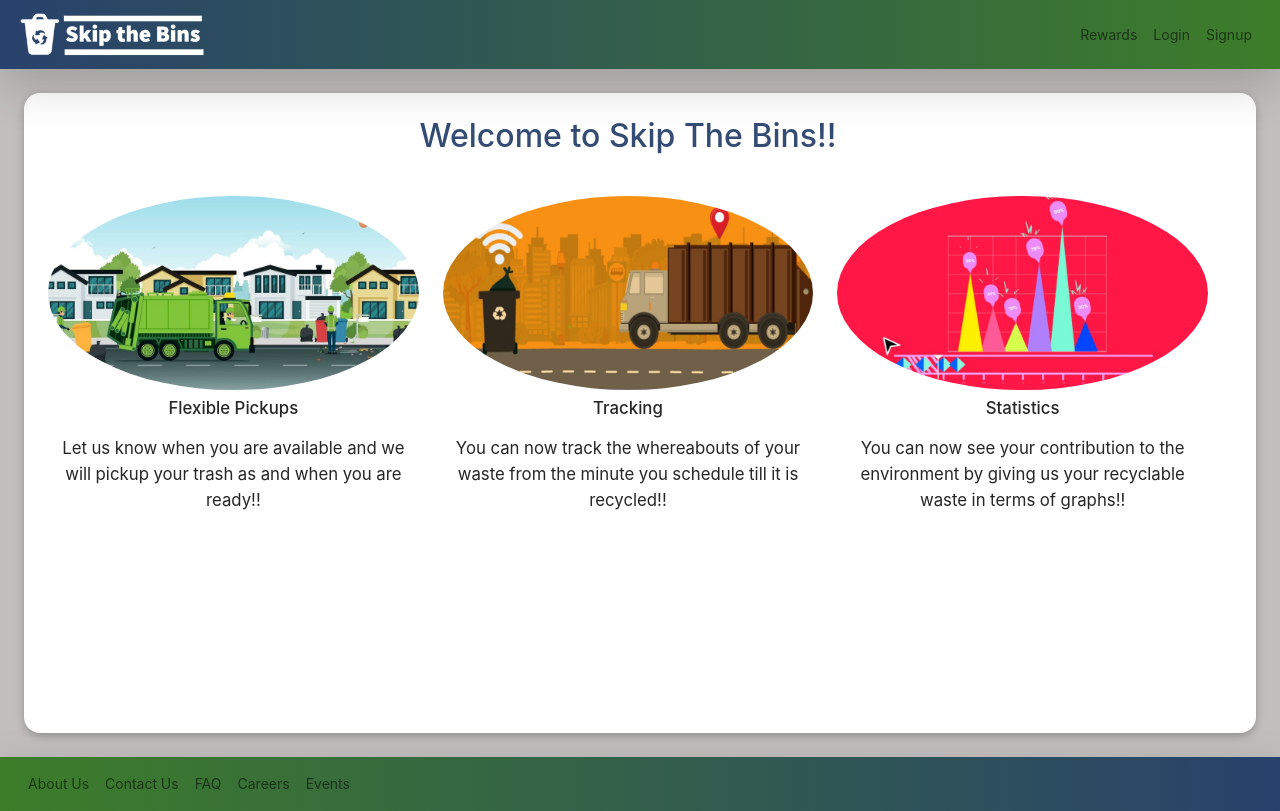
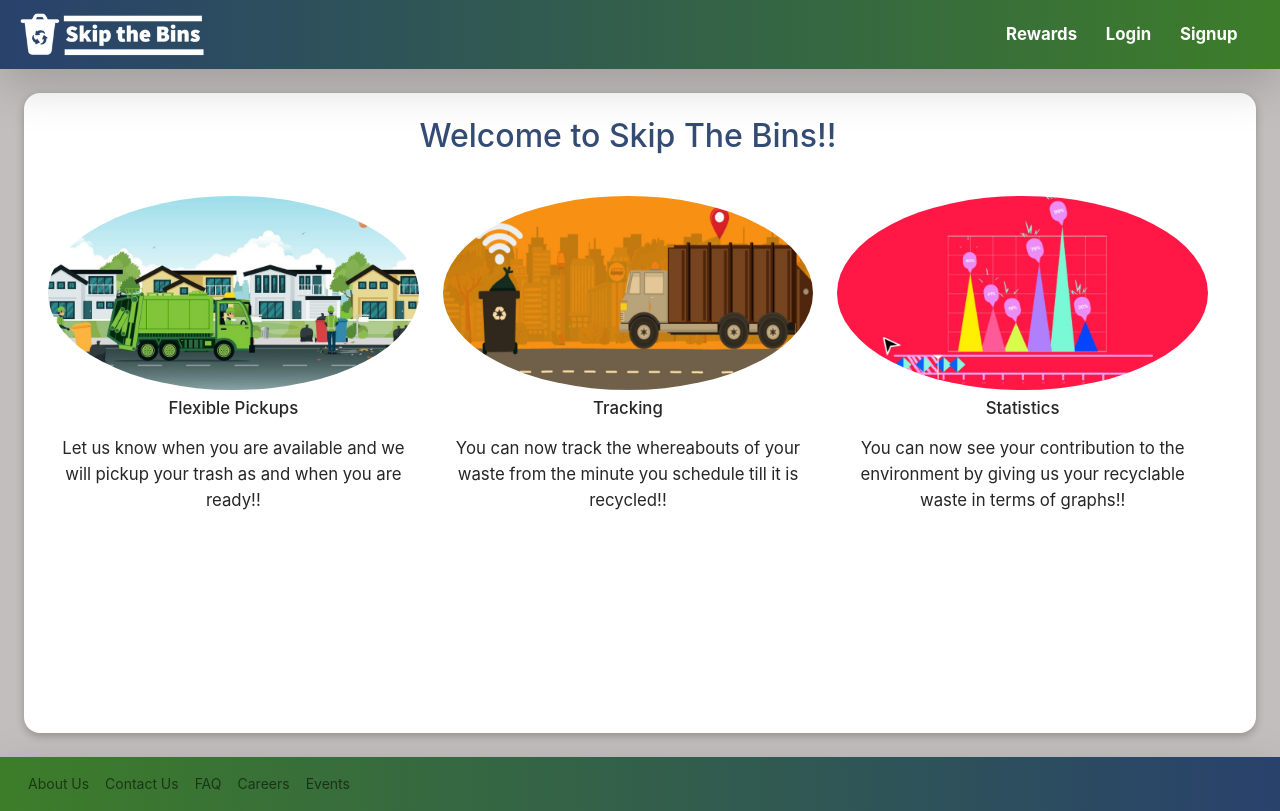
Before and after one commit to Lokansh/SkipTheBins-FrontEnd, a React (Create React App) app: page / in a window 1280 px wide. Built offline with nearby package versions, Linux system fonts and the light colour scheme.

Commit message:
header fixed with requests

```diff
--- a/src/components/Header/Header.js
+++ b/src/components/Header/Header.js
@@ -44,6 +44,7 @@
       bg="light"
       variant="light"
       sticky="top"
+      id="navbar"
     >
       <div className="container-fluid">
         <Navbar.Brand href="/">
@@ -57,6 +58,9 @@
                 </Navbar.Collapse> */}
         <Navbar.Collapse id="colapse-nav" className="justify-content-end">
           <Nav>
+            {user?.result?.role === "admin" && (
+              <Nav.Link href="/profile">Pending Requests</Nav.Link>
+            )}
             {user?.result?.role === "normaluser" && (
               <Nav.Link href="/user/pickups">Pickups</Nav.Link>
             )}
```
